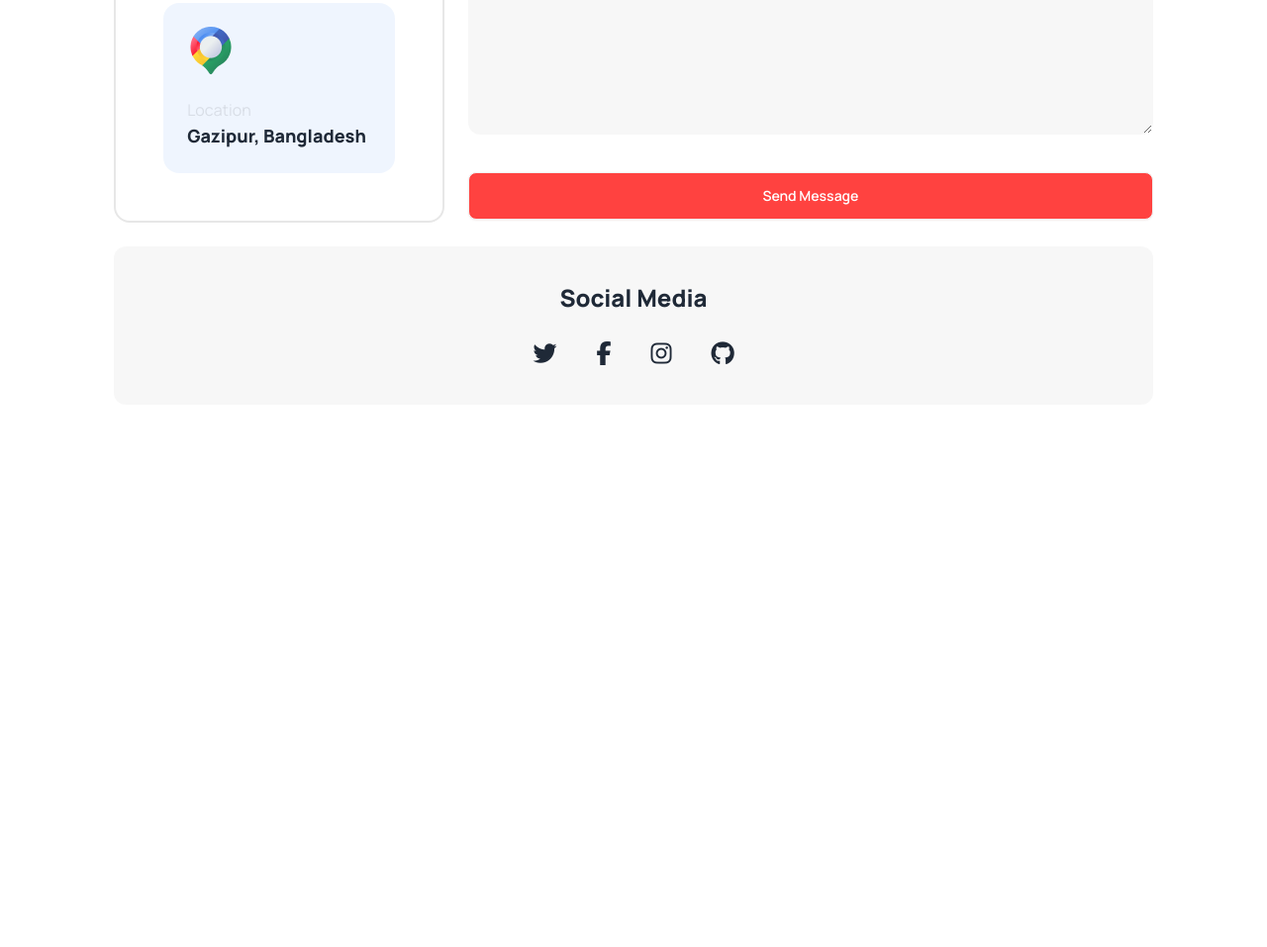
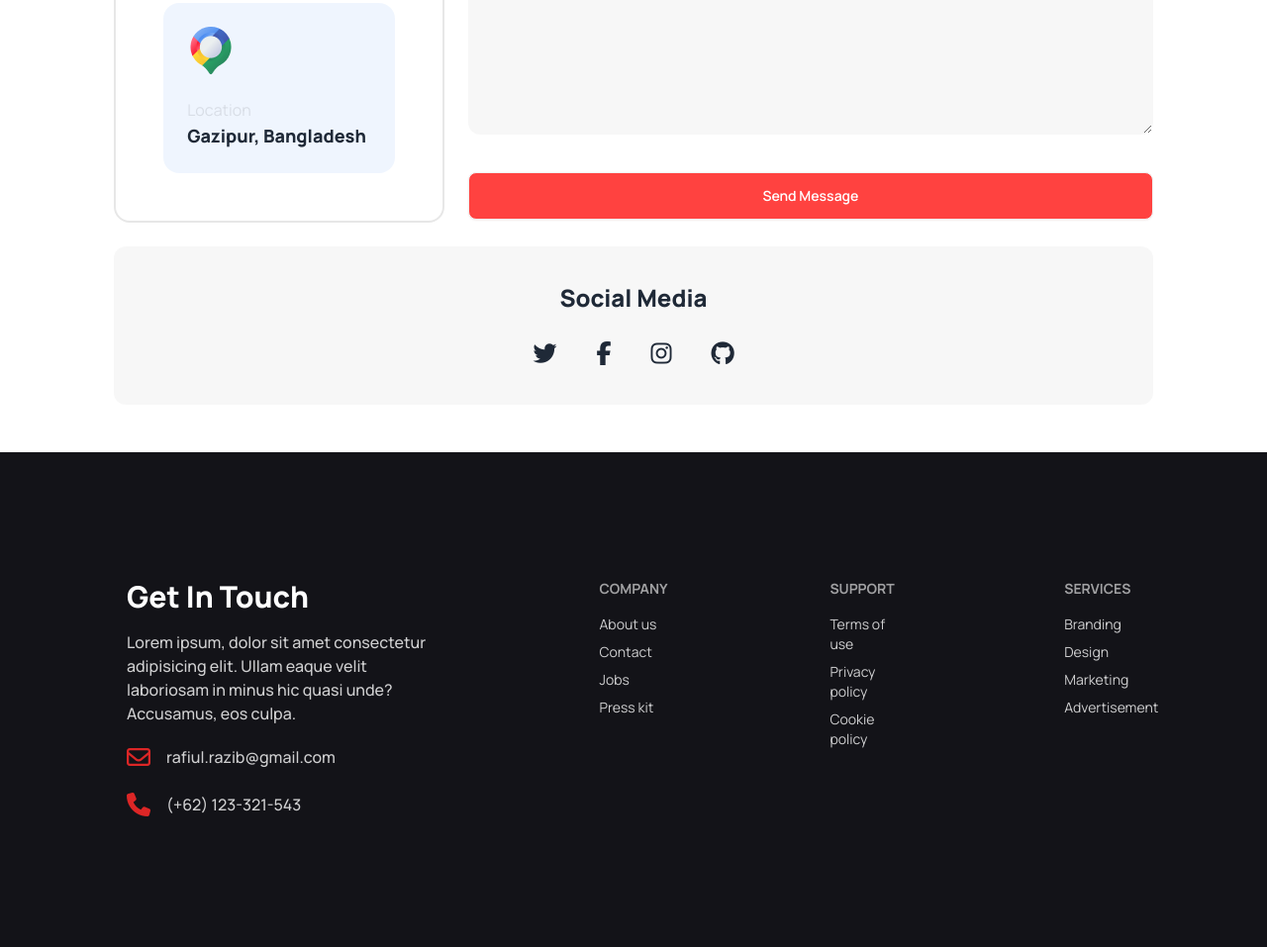
Before and after one commit to rafiul-razib/hockey-heroes, a plain HTML site: page index.html in a window 1280 px wide. Shown: the part 4781-5738 px from the top of the page at 99% size. Before the commit the page ends 5238 px from the top, so only its background shows below. Drawn offline with nearby package versions, Linux system fonts and the light colour scheme.

Commit message:
footer done

```diff
--- a/index.html
+++ b/index.html
@@ -514,8 +514,42 @@
     </section>
 
 
+    <footer class="footer bg-[#131318] text-white grid grid-cols-2 lg:grid-cols-5 gap-10 lg:gap-40 p-10 lg:p-32">
+      <nav class="space-y-2 col-span-2 text-center lg:text-start">
+        <header class="text-3xl font-extrabold text-white mx-auto lg:mx-0">Get In Touch</header>
+        <p class="text-base font-medium text-[#ffffffcc]">Lorem ipsum, dolor sit amet consectetur adipisicing elit. Ullam eaque velit laboriosam in minus hic quasi unde? Accusamus, eos culpa.</p>
+        <div class="mail flex justify-start items-center gap-4 mx-auto lg:mx-0">
+          <i class="fa-regular fa-envelope text-2xl text-red-600"></i>
+          <p class="text-base font-medium text-[#ffffffcc]">rafiul.razib@gmail.com</p>
+        </div>
+        <div class="mail flex lg:justify-start items-center gap-4 mx-auto lg:mx-0">
+          <i class="fa-solid fa-phone text-2xl text-red-600"></i>
+          <p class="text-base font-medium text-[#ffffffcc]">(+62) 123-321-543</p>
+        </div>
+      </nav>
 
-    <footer>
+      <nav class="mx-auto text-center lg:text-start">
+        <header class="footer-title text-white mx-auto lg:mx-0">Company</header>
+        <a class="link link-hover text-[#ffffffcc] mx-auto lg:mx-0">About us</a>
+        <a class="link link-hover text-[#ffffffcc] mx-auto lg:mx-0">Contact</a>
+        <a class="link link-hover text-[#ffffffcc] mx-auto lg:mx-0">Jobs</a>
+        <a class="link link-hover text-[#ffffffcc] mx-auto lg:mx-0">Press kit</a>
+      </nav>
+      <nav class="mx-auto text-center lg:text-start">
+        <header class="footer-title text-white mx-auto lg:mx-0">Support</header>
+        <a class="link link-hover text-[#ffffffcc] mx-auto lg:mx-0">Terms of use</a>
+        <a class="link link-hover text-[#ffffffcc] mx-auto lg:mx-0">Privacy policy</a>
+        <a class="link link-hover text-[#ffffffcc] mx-auto lg:mx-0">Cookie policy</a>
+      </nav>
+
+        <nav class="mx-auto text-center lg:text-start col-span-2 lg:col-span-1">
+          <header class="footer-title text-white mx-auto lg:mx-0">Services</header>
+          <a class="link link-hover text-[#ffffffcc] mx-auto lg:mx-0">Branding</a>
+          <a class="link link-hover text-[#ffffffcc] mx-auto lg:mx-0">Design</a>
+          <a class="link link-hover text-[#ffffffcc] mx-auto lg:mx-0">Marketing</a>
+          <a class="link link-hover text-[#ffffffcc] mx-auto lg:mx-0">Advertisement</a>
+        </nav>
+
 
     </footer>
 
```
